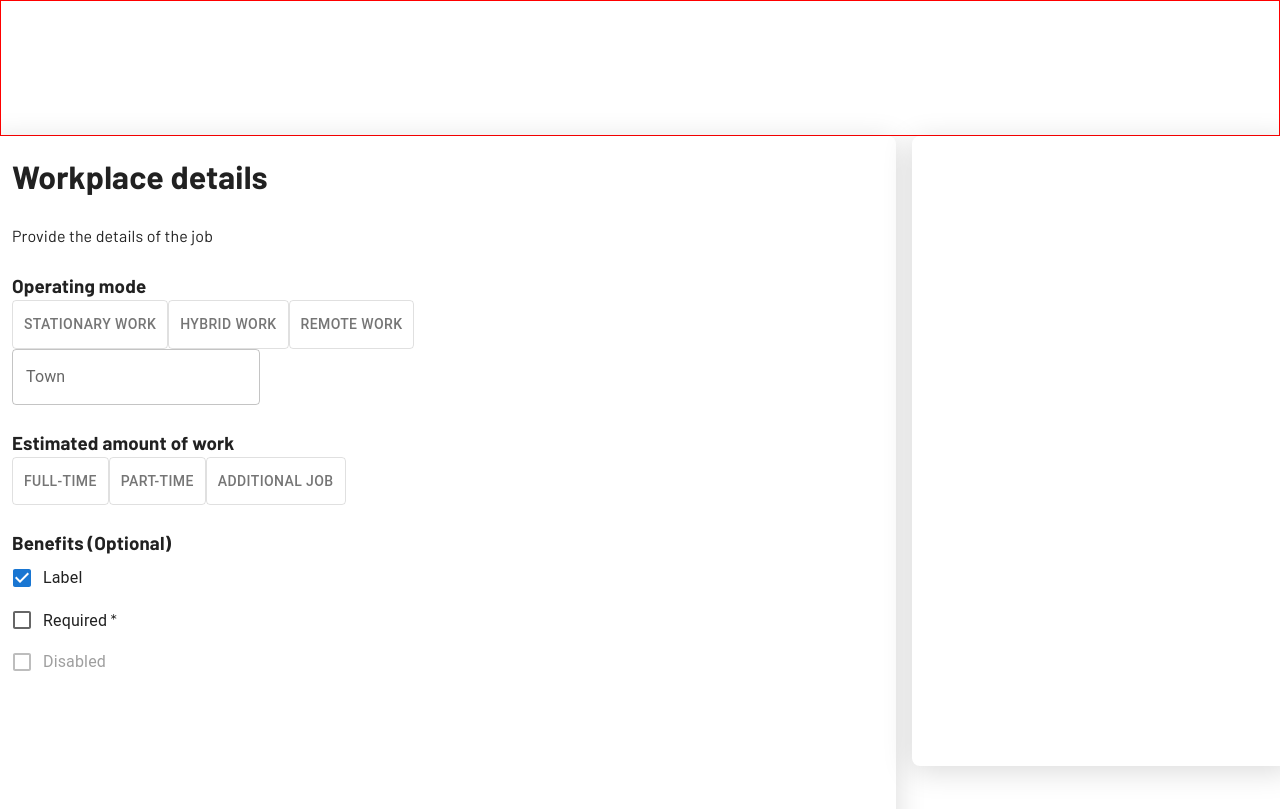
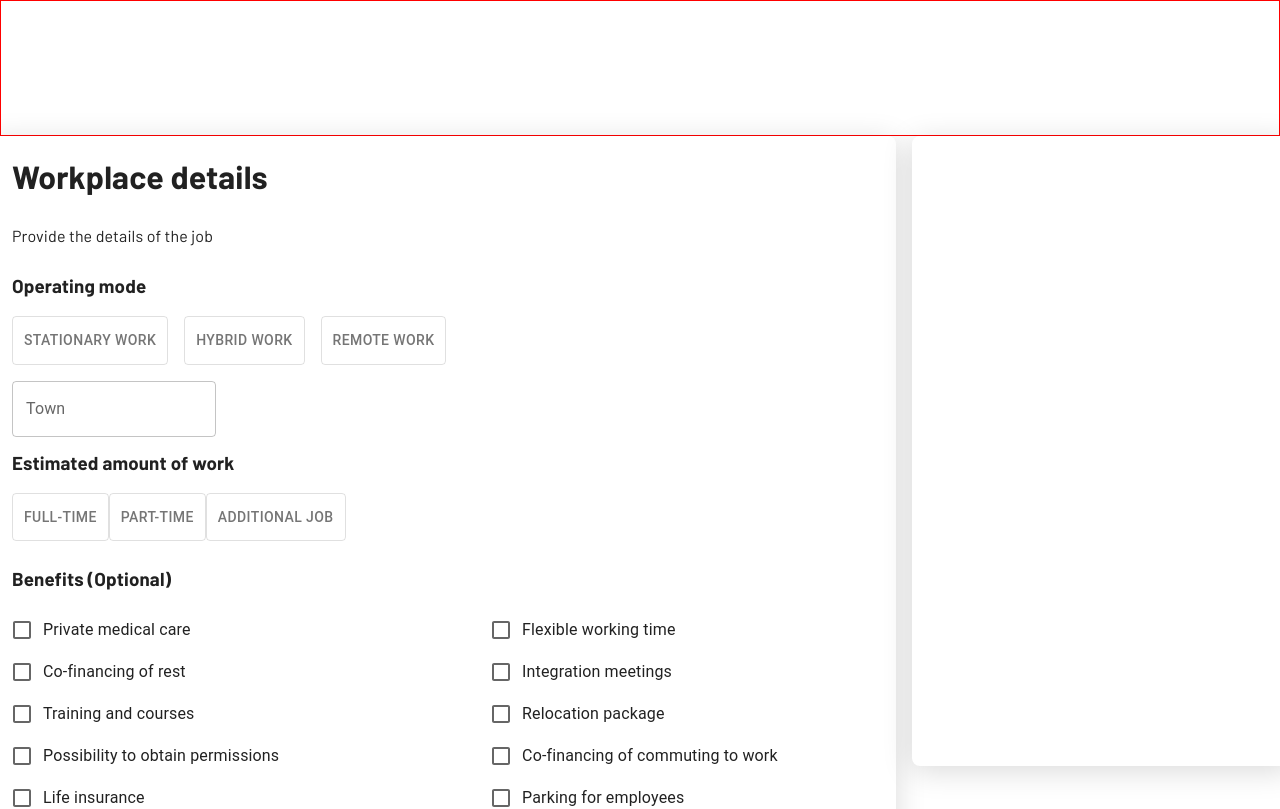
Before and after one commit to luizfbarbosa12/itfolks-task, a React (Vite) app in the folder root/itfolks-desktop/: page / in a window 1280 px wide. Shown: the top 809 px of the page. Built offline with nearby package versions, Linux system fonts and the light colour scheme.

Commit message:
feat: layout finished

```diff
--- /dev/null
+++ b/root/itfolks-desktop/src/data/checkboxValues.json
@@ -0,0 +1,17 @@
+[
+    "Private medical care",
+    "Co-financing of rest",
+    "Training and courses",
+    "Possibility to obtain permissions",
+    "Life insurance",
+    "Multisport card",
+    "Funding for language learning",
+    "Discounts on company products and services",
+    "Flexible working time",
+    "Integration meetings",
+    "Relocation package",
+    "Co-financing of commuting to work",
+    "Parking for employees",
+    "Parking for employees",
+    "Other:"
+]
--- a/root/itfolks-desktop/src/pages/MainPage/MainPage.scss
+++ b/root/itfolks-desktop/src/pages/MainPage/MainPage.scss
@@ -1,6 +1,8 @@
 @import '../../styles/variables';
 
-
+.test {
+  border: 1px solid red;
+}
 .container {
   display: flex;
   flex-direction: column;
@@ -12,14 +14,26 @@
   background-color: $background-color;
   border: 1px solid red;
 }
-
 .main-content {
   display: flex;
   gap: $standard-spacing;
 }
+.operating-mode {
+    display: flex;
+    flex-direction: column;
+    gap: $standard-spacing;
+}
+.operating-options {
+    display: flex;
+    gap: $standard-spacing;
+}
 
+.input-styles {
+    width: 204px;
+    height: 44px;
+}
 .main-container {
-    height: 47.375rem;
+  min-height: 47.375rem;
   width: 56.75rem;
   border-radius: $standard-border;
   padding: $standard-padding 0 $l-padding $l-padding;
@@ -27,6 +41,19 @@
   display: flex;
   flex-direction: column;
   gap: $l-spacing;
+}
+.section-2 {
+    display: flex;
+    flex-direction: column;
+    gap: $standard-spacing;
+}
+.form {
+    max-height: 21.563rem;
+}
+.section-3 {
+    display: flex;
+    flex-direction: column;
+    gap: $standard-spacing;
 }
 
 .aside-wrapper {
--- a/root/itfolks-desktop/src/pages/MainPage/MainPage.tsx
+++ b/root/itfolks-desktop/src/pages/MainPage/MainPage.tsx
@@ -4,10 +4,14 @@ import {
   Checkbox,
   FormControlLabel,
   FormGroup,
+  ToggleButtonGroup,
 } from '@mui/material';
 import './MainPage.scss';
+import checkboxValues from '../../data/checkboxValues.json';
+import { useState } from 'react';
 
 const MainPage = () => {
+    const [checked, setChecked] = useState(false)
   return (
     <div className='container'>
       <header className='header-wrapper' />
@@ -15,16 +19,16 @@ const MainPage = () => {
         <main className='main-container'>
           <h1>Workplace details</h1>
           <p>Provide the details of the job</p>
-          <div>
+          <div className='operating-mode'>
             <h3>Operating mode</h3>
-            <div>
-              <ToggleButton>Stationary work</ToggleButton>
-              <ToggleButton>Hybrid work</ToggleButton>
-              <ToggleButton>Remote work</ToggleButton>
+            <div className='operating-options'>
+              <ToggleButton value='stationary'>Stationary work</ToggleButton>
+              <ToggleButton value='hybrid'>Hybrid work</ToggleButton>
+              <ToggleButton value='remote'>Remote work</ToggleButton>
             </div>
-            <TextField label='Town' />
+            <TextField label='Town' className='input-styles' />
           </div>
-          <div>
+          <div className='section-2'>
             <h3>Estimated amount of work</h3>
             <div>
               <ToggleButton>Full-time</ToggleButton>
@@ -32,24 +36,18 @@ const MainPage = () => {
               <ToggleButton>Additional job</ToggleButton>
             </div>
           </div>
-          <div>
+          <div className='section-3'>
             <h3>Benefits (Optional)</h3>
             <div>
-              <FormGroup>
-                <FormControlLabel
-                  control={<Checkbox defaultChecked />}
-                  label='Label'
-                />
-                <FormControlLabel
-                  required
-                  control={<Checkbox />}
-                  label='Required'
-                />
-                <FormControlLabel
-                  disabled
-                  control={<Checkbox />}
-                  label='Disabled'
-                />
+              <FormGroup className="form">
+                {checkboxValues.map((item) => {
+                  return (
+                    <FormControlLabel
+                      control={<Checkbox checked={checked} />}
+                      label={item}
+                    />
+                  );
+                })}
               </FormGroup>
             </div>
           </div>
```
Lines whose indentation alone changed are shown as unchanged.
